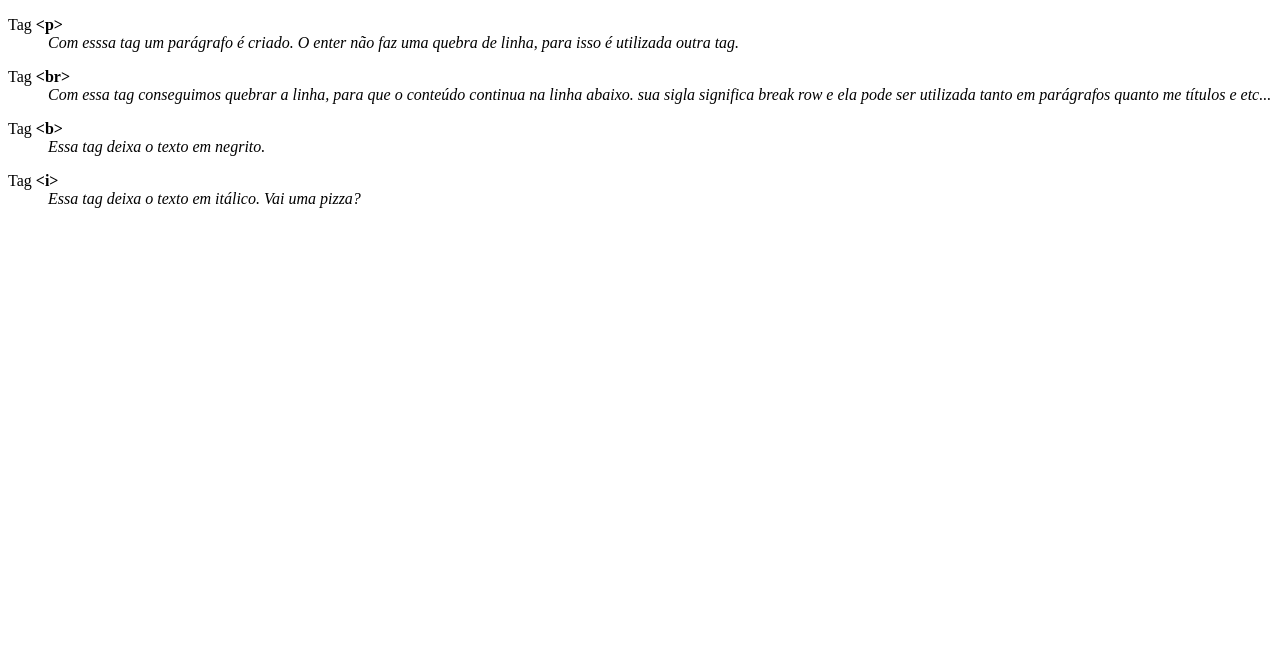
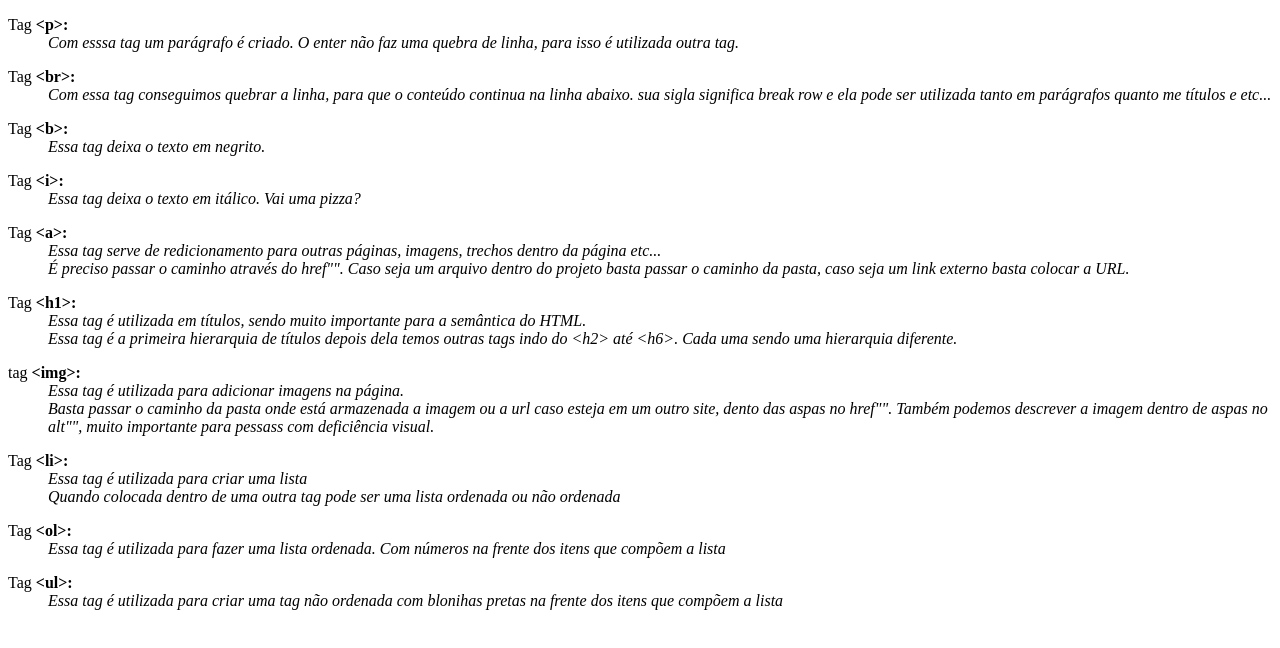
Before and after one commit to Gabriel-Leao/Exercicio-de-Fixacao, a plain HTML site: page index.html in a window 1280 px wide. Drawn offline with Linux system fonts and the light colour scheme.

Commit message:
Lista descritiva com 10 tags

```diff
--- a/index.html
+++ b/index.html
@@ -9,25 +9,54 @@
 <body>
     <dl>
         <p>
-            <dt>Tag <b>&lt;p&gt;</b></dt>
+            <dt>Tag <b>&lt;p&gt;:</b></dt>
             <dd><i>Com esssa tag um parágrafo é criado. O enter não faz uma quebra de linha, para isso é utilizada outra tag.</i></dd>
         </p>
 
         <p>
-            <dt>Tag <b>&lt;br&gt;</b></dt>
+            <dt>Tag <b>&lt;br&gt;:</b></dt>
             <dd><i>Com essa tag conseguimos quebrar a linha, para que o conteúdo continua na linha abaixo. sua sigla significa break row e ela pode ser utilizada tanto em parágrafos quanto me títulos e etc...</i></dd>
         </p>
 
         <p>
-            <dt>Tag <b>&lt;b&gt;</b></dt>
+            <dt>Tag <b>&lt;b&gt;:</b></dt>
             <dd><i>Essa tag deixa o texto em negrito.</i></dd>
         </p>
 
         <p>
-            <dt>Tag <b>&lt;i&gt;</b></dt>
+            <dt>Tag <b>&lt;i&gt;:</b></dt>
             <dd><i>Essa tag deixa o texto em itálico. Vai uma pizza?</i></dd>
         </p>
 
+        <p>
+            <dt>Tag <b>&lt;a&gt;:</b></dt>
+            <dd><i>Essa tag serve de redicionamento para outras páginas, imagens, trechos dentro da página etc...<br> É preciso passar o caminho através do href"". Caso seja um arquivo dentro do projeto basta passar o caminho da pasta, caso seja um link externo basta colocar a URL.</i></dd>
+        </p>
+
+        <p>
+            <dt>Tag <b>&lt;h1&gt;:</b></dt>
+            <dd><i>Essa tag é utilizada em títulos, sendo muito importante para a semântica do HTML.<br> Essa tag é a primeira hierarquia de títulos depois dela temos outras tags indo do &lt;h2&gt; até &lt;h6&gt;. Cada uma sendo uma hierarquia diferente.</i></dd>
+        </p>
+
+        <p>
+            <dt>tag <b>&lt;img&gt;:</b></dt>
+            <dd><i>Essa tag é utilizada para adicionar imagens na página.<br> Basta passar o caminho da pasta onde está armazenada a imagem ou a url caso esteja em um outro site, dento das aspas no href"". Também podemos descrever a imagem  dentro de aspas no alt"", muito importante para pessass com deficiência visual.</i></dd>
+        </p>
+
+        <p>
+            <dt>Tag <b>&lt;li&gt;:</b></dt>
+            <dd><i>Essa tag é utilizada para criar uma lista<br> Quando colocada dentro de uma outra tag pode ser uma lista ordenada ou não ordenada</i></dd>
+        </p>
+
+        <p>
+            <dt>Tag <b>&lt;ol&gt;:</b></dt>
+            <dd><i>Essa tag é utilizada para fazer uma lista ordenada. Com números na frente dos itens que compõem a lista</i></dd>
+        </p>
+
+        <p>
+            <dt>Tag <b>&lt;ul&gt;:</b></dt>
+            <dd><i>Essa tag é utilizada para criar uma tag não ordenada com blonihas pretas na frente dos itens que compõem a lista</i></dd>
+        </p>
     </dl>
 </body>
 </html>
```
